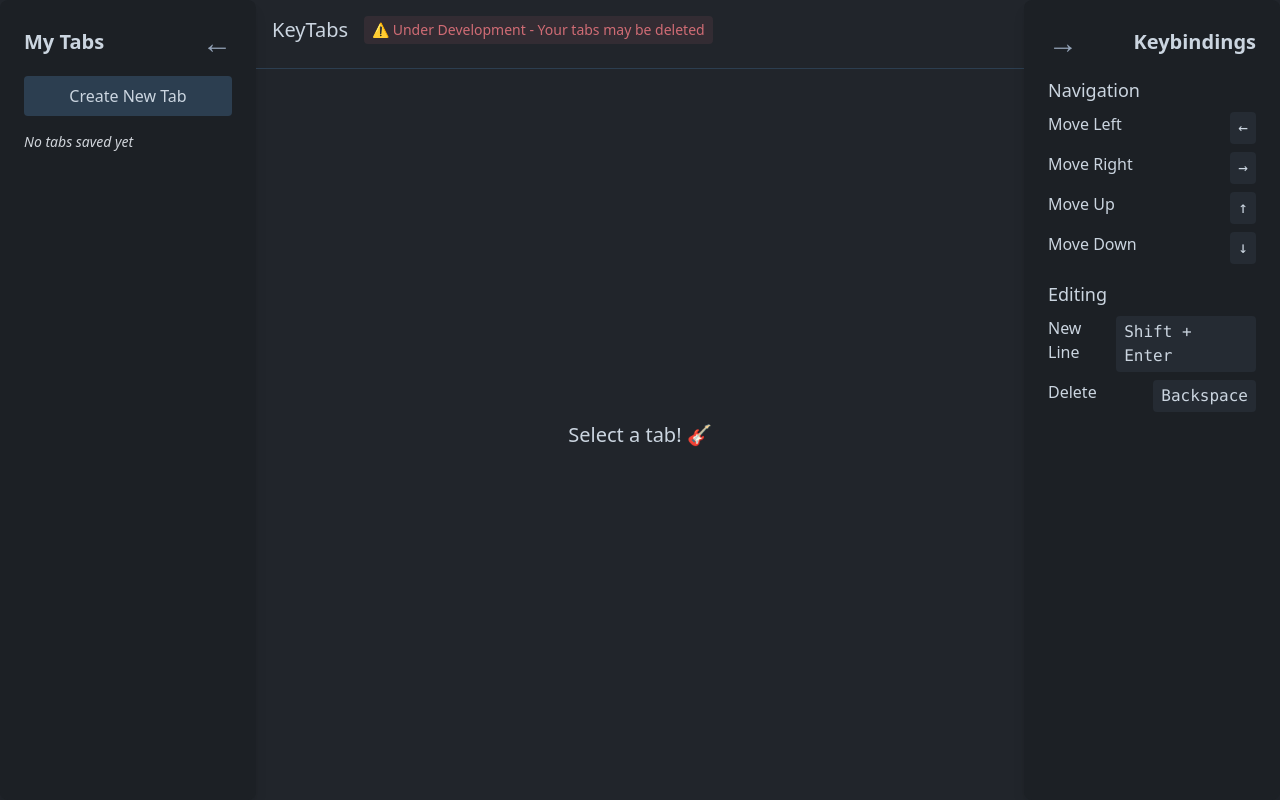
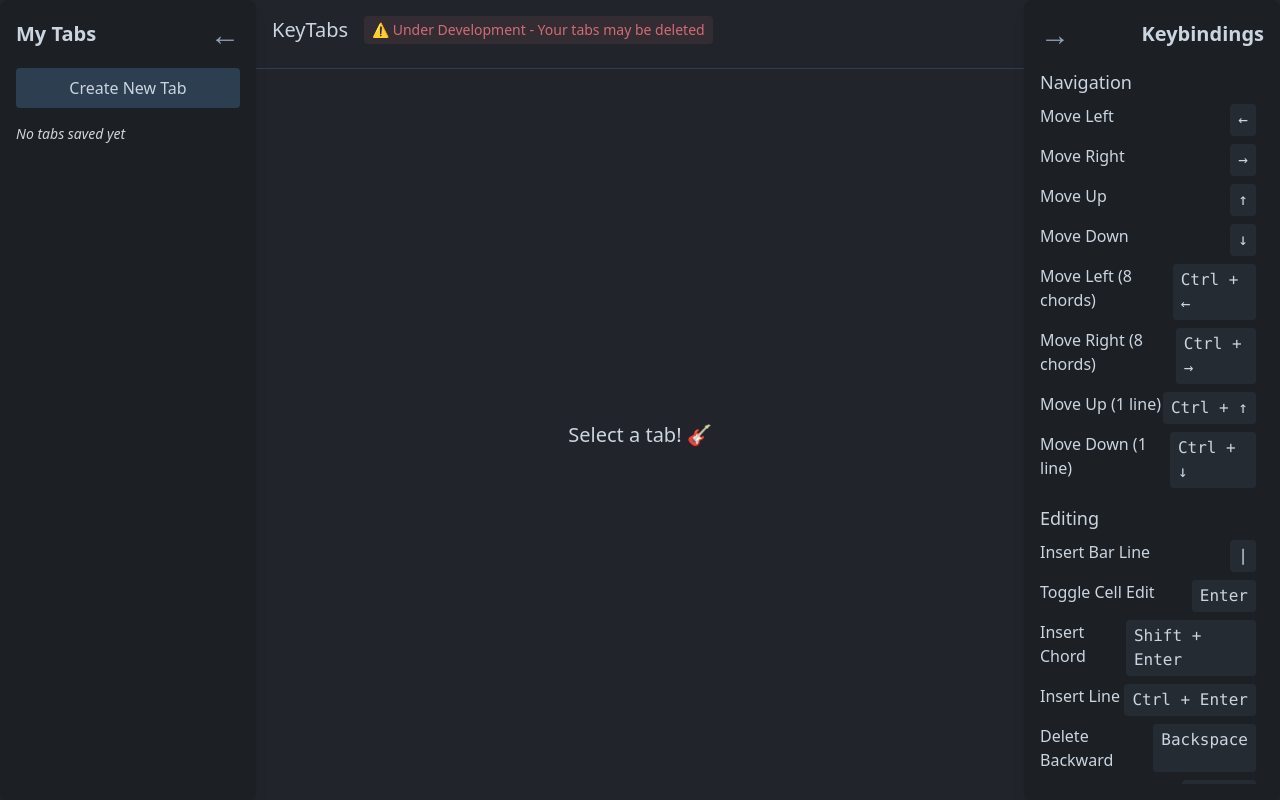
Before and after one commit to mcambria/keytabs-app, a React (Vite) app: page / in a window 1280 px wide. Built offline with nearby package versions, Linux system fonts and the light colour scheme.

Commit message:
add keybindings

```diff
--- a/src/components/collapsible-panel.tsx
+++ b/src/components/collapsible-panel.tsx
@@ -54,7 +54,7 @@
 
   return (
     <div
-      className={`bg-ide-panel rounded-lg shadow-lg p-6 transition-all duration-200 flex flex-col ${className ?? ""} ${
+      className={`bg-ide-panel rounded-lg shadow-lg p-4 transition-all duration-200 flex flex-col ${className ?? ""} ${
         isCollapsed ? collapsedWidth : defaultWidth
       }`}
     >
--- a/src/components/keybindings.tsx
+++ b/src/components/keybindings.tsx
@@ -14,7 +14,7 @@
       preferenceKey="keybindingsCollapsed"
       className={className}
     >
-      <div className="text-ide-text overflow-y-auto custom-scrollbar">
+      <div className="text-ide-text overflow-y-auto custom-scrollbar pr-2">
         <div className="mb-4">
           <h3 className="text-lg font-medium mb-2 text-ide-text-accent-primary">Navigation</h3>
           <ul className="space-y-2">
@@ -34,18 +34,75 @@
               <span>Move Down</span>
               <kbd className="px-2 py-1 bg-ide-kbd rounded text-ide-text-accent-subtle">↓</kbd>
             </li>
+            <li className="flex justify-between">
+              <span>Move Left (8 chords)</span>
+              <kbd className="px-2 py-1 bg-ide-kbd rounded text-ide-text-accent-subtle">Ctrl + ←</kbd>
+            </li>
+            <li className="flex justify-between">
+              <span>Move Right (8 chords)</span>
+              <kbd className="px-2 py-1 bg-ide-kbd rounded text-ide-text-accent-subtle">Ctrl + →</kbd>
+            </li>
+            <li className="flex justify-between">
+              <span>Move Up (1 line)</span>
+              <kbd className="px-2 py-1 bg-ide-kbd rounded text-ide-text-accent-subtle">Ctrl + ↑</kbd>
+            </li>
+            <li className="flex justify-between">
+              <span>Move Down (1 line)</span>
+              <kbd className="px-2 py-1 bg-ide-kbd rounded text-ide-text-accent-subtle">Ctrl + ↓</kbd>
+            </li>
           </ul>
         </div>
-        <div>
+        <div className="mb-4">
           <h3 className="text-lg font-medium mb-2 text-ide-text-accent-primary">Editing</h3>
           <ul className="space-y-2">
             <li className="flex justify-between">
-              <span>New Line</span>
+              <span>Insert Bar Line</span>
+              <kbd className="px-2 py-1 bg-ide-kbd rounded text-ide-text-accent-subtle">|</kbd>
+            </li>
+            <li className="flex justify-between">
+              <span>Toggle Cell Edit</span>
+              <kbd className="px-2 py-1 bg-ide-kbd rounded text-ide-text-accent-subtle">Enter</kbd>
+            </li>
+            <li className="flex justify-between">
+              <span>Insert Chord</span>
               <kbd className="px-2 py-1 bg-ide-kbd rounded text-ide-text-accent-subtle">Shift + Enter</kbd>
             </li>
             <li className="flex justify-between">
+              <span>Insert Line</span>
+              <kbd className="px-2 py-1 bg-ide-kbd rounded text-ide-text-accent-subtle">Ctrl + Enter</kbd>
+            </li>
+            <li className="flex justify-between">
+              <span>Delete Backward</span>
+              <kbd className="px-2 py-1 bg-ide-kbd rounded text-ide-text-accent-subtle">Backspace</kbd>
+            </li>
+            <li className="flex justify-between">
               <span>Delete</span>
-              <kbd className="px-2 py-1 bg-ide-kbd rounded text-ide-text-accent-subtle">Backspace</kbd>
+              <kbd className="px-2 py-1 bg-ide-kbd rounded text-ide-text-accent-subtle">Delete</kbd>
+            </li>
+            <li className="flex justify-between">
+              <span>Delete Chord</span>
+              <kbd className="px-2 py-1 bg-ide-kbd rounded text-ide-text-accent-subtle">Shift + Backspace</kbd>
+            </li>
+            <li className="flex justify-between">
+              <span>Delete Line</span>
+              <kbd className="px-2 py-1 bg-ide-kbd rounded text-ide-text-accent-subtle">Ctrl + Backspace</kbd>
+            </li>
+          </ul>
+        </div>
+        <div className="mb-4">
+          <h3 className="text-lg font-medium mb-2 text-ide-text-accent-primary">Selection</h3>
+          <ul className="space-y-2">
+            <li className="flex justify-between">
+              <span>Extend Selection</span>
+              <kbd className="px-2 py-1 bg-ide-kbd rounded text-ide-text-accent-subtle">Shift + Arrow Keys</kbd>
+            </li>
+            <li className="flex justify-between">
+              <span>Copy Selection</span>
+              <kbd className="px-2 py-1 bg-ide-kbd rounded text-ide-text-accent-subtle">Ctrl + C</kbd>
+            </li>
+            <li className="flex justify-between">
+              <span>Paste</span>
+              <kbd className="px-2 py-1 bg-ide-kbd rounded text-ide-text-accent-subtle">Ctrl + V</kbd>
             </li>
           </ul>
         </div>
```
